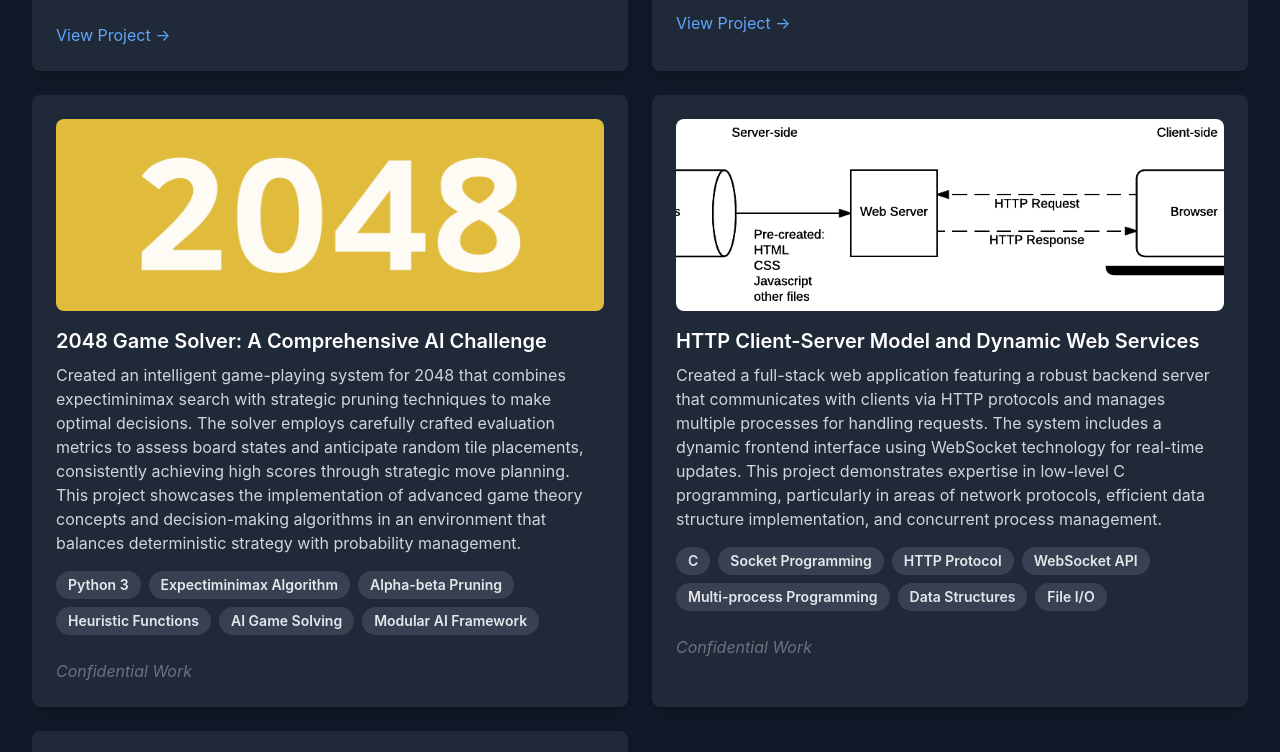
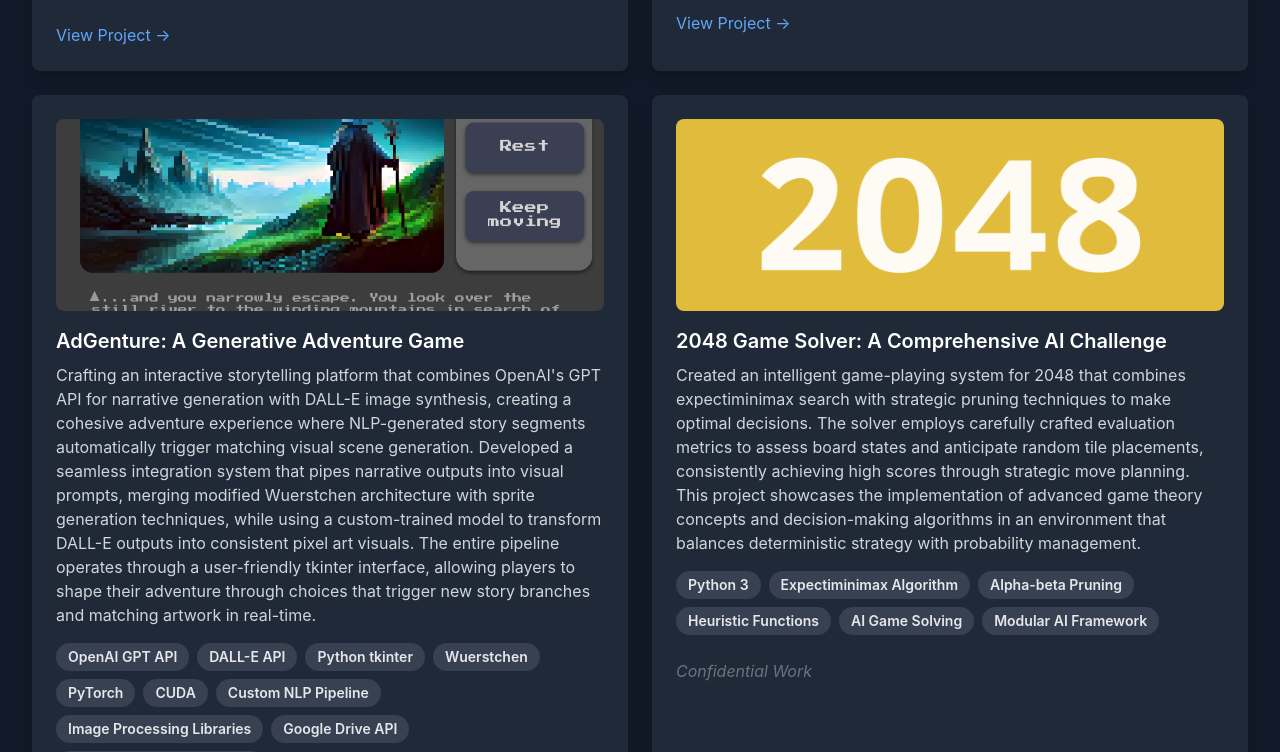
Before and after one commit to rayforman/personal-website, a React (Create React App) app in the folder frontend/: page /projects in a window 1280 px wide. Shown: the part 725-1477 px from the top of the page. Built offline with nearby package versions, Linux system fonts and the light colour scheme.

Commit message:
Added adgenture to projects

```diff
--- a/frontend/src/pages/Projects.jsx
+++ b/frontend/src/pages/Projects.jsx
@@ -81,6 +81,24 @@ const Projects = () => {
       link: 'https://github.com/rayforman/crypto-sentiments'
     },
     {
+      title: "AdGenture: A Generative Adventure Game",
+      description: "Crafting an interactive storytelling platform that combines OpenAI's GPT API for narrative generation with DALL-E image synthesis, creating a cohesive adventure experience where NLP-generated story segments automatically trigger matching visual scene generation. Developed a seamless integration system that pipes narrative outputs into visual prompts, merging modified Wuerstchen architecture with sprite generation techniques, while using a custom-trained model to transform DALL-E outputs into consistent pixel art visuals. The entire pipeline operates through a user-friendly tkinter interface, allowing players to shape their adventure through choices that trigger new story branches and matching artwork in real-time.",
+      technologies: [
+        "OpenAI GPT API",
+        "DALL-E API",
+        "Python tkinter",
+        "Wuerstchen",
+        "PyTorch",
+        "CUDA",
+        "Custom NLP Pipeline",
+        "Image Processing Libraries",
+        "Google Drive API",
+        "Aliasing-Aware Pixelization",
+        ],
+      image: "/adgenture.png",
+      link: 'https://github.com/rayforman/AdGenture'
+    },
+    {
       title: "2048 Game Solver: A Comprehensive AI Challenge",
       description: "Created an intelligent game-playing system for 2048 that combines expectiminimax search with strategic pruning techniques to make optimal decisions. The solver employs carefully crafted evaluation metrics to assess board states and anticipate random tile placements, consistently achieving high scores through strategic move planning. This project showcases the implementation of advanced game theory concepts and decision-making algorithms in an environment that balances deterministic strategy with probability management.",
       technologies: ["Python 3", "Expectiminimax Algorithm", "Alpha-beta Pruning", "Heuristic Functions", "AI Game Solving", "Modular AI Framework"],
```
Also changed, not shown: frontend/public/adgenture.png (added).
